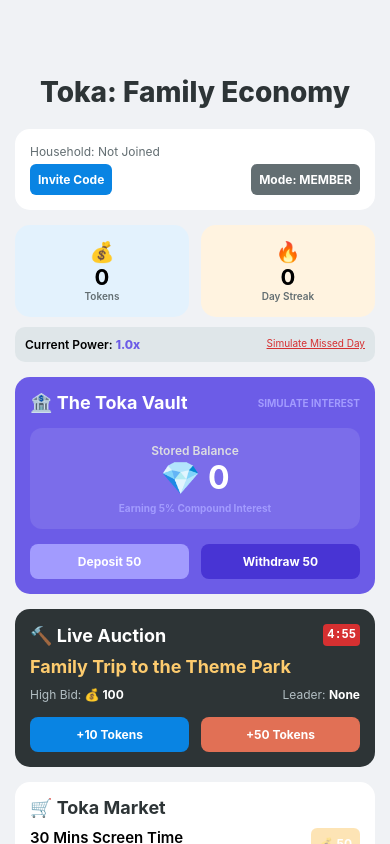
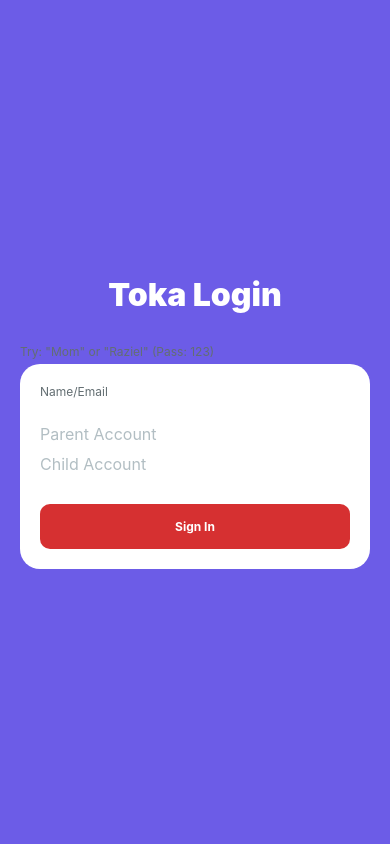
Before and after one commit to razielsevilla/toka, a React Native app: screen / in a window 390 px wide. Built offline with nearby package versions, Linux system fonts and the light colour scheme.

Commit message:
feat: implement real session-based auth (Login/Logout) and role-specific UI

```diff
--- a/App.tsx
+++ b/App.tsx
@@ -6,6 +6,9 @@ import { useTokaStore } from './src/store/useTokaStore';
 
 export default function App() {
   const {
+    currentUser,
+    login,
+    logout,
     user,
     tasks,
     transactions,
@@ -21,23 +24,30 @@ export default function App() {
     openMysteryBox,
     tickAuction,
     placeBid,
-    resetStreak
+    resetStreak,
   } = useTokaStore();
 
-  // --- PHASE 5: AUCTION TIMER TICK ---
+  const [email, setEmail] = React.useState('');
+  const [pass, setPass] = React.useState('');
+
+  // --- ALL HOOKS MUST BE HERE (TOP LEVEL) ---
+
   useEffect(() => {
+    // Only start the timer if a user is actually logged in
+    if (!currentUser) return;
+
     const interval = setInterval(() => {
       tickAuction();
     }, 1000);
     return () => clearInterval(interval);
-  }, [tickAuction]);
+  }, [tickAuction, currentUser]); // Added currentUser to dependencies
 
-  // --- PHASE 2: SNAP-TO-VERIFY ---
+  // --- HELPER FUNCTIONS ---
+
   const handlePickImage = async (taskId: string) => {
     const permissionResult = await ImagePicker.requestCameraPermissionsAsync();
-
-    if (permissionResult.granted === false) {
-      Alert.alert("Permission Required", "Toka needs camera access to verify chores!");
+    if (!permissionResult.granted) {
+      Alert.alert("Permission Required", "Toka needs camera access!");
       return;
     }
 
@@ -49,7 +59,7 @@ export default function App() {
 
     if (!result.canceled) {
       submitTask(taskId, result.assets[0].uri);
-      Alert.alert("Success", "Photo submitted! Wait for Admin approval.");
+      Alert.alert("Success", "Photo submitted!");
     }
   };
 
@@ -66,9 +76,47 @@ export default function App() {
     }
   };
 
+  // --- 1. AUTH GUARD (Now it's safe to return early) ---
+  if (!currentUser) {
+    return (
+      <View style={styles.authContainer}>
+        <Text style={styles.authTitle}>Toka Login</Text>
+        <Text style={styles.label}>Try: "Mom" or "Raziel" (Pass: 123)</Text>
+
+        <View style={styles.inputCard}>
+          <Text style={styles.label}>Name/Email</Text>
+          <View style={styles.mockInput}>
+            <TouchableOpacity onPress={() => setEmail('Mom')}>
+              <Text style={email === 'Mom' ? styles.selected : styles.unselected}>Parent Account</Text>
+            </TouchableOpacity>
+            <TouchableOpacity onPress={() => setEmail('Raziel')}>
+              <Text style={email === 'Raziel' ? styles.selected : styles.unselected}>Child Account</Text>
+            </TouchableOpacity>
+          </View>
+
+          <TouchableOpacity
+            style={styles.gachaButton}
+            onPress={() => {
+              if (!login(email, '123')) Alert.alert('Error', 'Invalid Credentials');
+            }}
+          >
+            <Text style={styles.buttonText}>Sign In</Text>
+          </TouchableOpacity>
+        </View>
+      </View>
+    );
+  }
+
+  // --- 2. DASHBOARD ---
   return (
     <View style={styles.container}>
       <StatusBar style="auto" />
+      <View style={styles.headerRow}>
+        <Text style={styles.welcomeText}>Hi, {currentUser.name}!</Text>
+        <TouchableOpacity onPress={logout} style={styles.logoutButton}>
+          <Text style={styles.logoutText}>Sign Out</Text>
+        </TouchableOpacity>
+      </View>
 
       <ScrollView contentContainerStyle={styles.scrollContent}>
         <Text style={styles.title}>Toka: Family Economy</Text>
@@ -89,7 +137,7 @@ export default function App() {
           </View>
         </View>
 
-        {/* --- USER STATS & PHASE 4 MULTIPLIERS --- */}
+        {/* --- USER STATS --- */}
         <View style={styles.statsRow}>
           <View style={[styles.statCard, {backgroundColor: '#E3F2FD'}]}>
             <Text style={styles.statEmoji}>💰</Text>
@@ -103,18 +151,7 @@ export default function App() {
           </View>
         </View>
 
-        <View style={styles.multiplierBar}>
-          <Text style={styles.multiplierText}>
-            Current Power: <Text style={styles.boldText}>
-              {user.streak >= 30 ? '2.0x' : user.streak >= 14 ? '1.5x' : user.streak >= 7 ? '1.2x' : '1.0x'}
-            </Text>
-          </Text>
-          <TouchableOpacity onPress={() => resetStreak()}>
-            <Text style={styles.resetText}>Simulate Missed Day</Text>
-          </TouchableOpacity>
-        </View>
-
-        {/* --- PHASE 6: THE TOKA VAULT --- */}
+        {/* --- VAULT SECTION --- */}
         <View style={[styles.section, {backgroundColor: '#6C5CE7'}]}>
           <View style={styles.row}>
             <Text style={[styles.subTitle, {color: '#FFF'}]}>🏦 The Toka Vault</Text>
@@ -145,7 +182,7 @@ export default function App() {
           </View>
         </View>
 
-        {/* --- PHASE 5: MONTHLY AUCTION --- */}
+        {/* --- AUCTION SECTION --- */}
         <View style={[styles.section, {backgroundColor: '#2D3436'}]}>
           <View style={styles.row}>
             <Text style={[styles.subTitle, {color: '#FFF'}]}>🔨 Live Auction</Text>
@@ -170,7 +207,7 @@ export default function App() {
           </View>
         </View>
 
-        {/* --- PHASE 3: THE MARKET --- */}
+        {/* --- MARKET SECTION --- */}
         <View style={styles.section}>
           <View style={styles.row}>
             <Text style={styles.subTitle}>🛒 Toka Market</Text>
@@ -201,7 +238,7 @@ export default function App() {
           </TouchableOpacity>
         </View>
 
-        {/* --- PHASE 2: CHORE LIST --- */}
+        {/* --- CHORE LIST --- */}
         <View style={styles.section}>
           <Text style={styles.subTitle}>🧹 Active Chores</Text>
           {tasks.map(task => (
@@ -253,6 +290,18 @@ const styles = StyleSheet.create({
   row: { flexDirection: 'row', justifyContent: 'space-between', alignItems: 'center' },
   subTitle: { fontSize: 18, fontWeight: 'bold', color: '#2D3436' },
   label: { fontSize: 12, color: '#636E72', marginBottom: 5 },
+
+  // Auth
+  authContainer: { flex: 1, backgroundColor: '#6C5CE7', justifyContent: 'center', padding: 20 },
+  authTitle: { fontSize: 32, fontWeight: '900', color: 'white', textAlign: 'center', marginBottom: 30 },
+  inputCard: { backgroundColor: 'white', padding: 20, borderRadius: 20, elevation: 5 },
+  mockInput: { marginVertical: 20, gap: 10 },
+  selected: { color: '#6C5CE7', fontWeight: 'bold', fontSize: 18 },
+  unselected: { color: '#B2BEC3', fontSize: 16 },
+  headerRow: { flexDirection: 'row', justifyContent: 'space-between', alignItems: 'center', paddingHorizontal: 20, marginTop: 50 },
+  welcomeText: { fontSize: 20, fontWeight: 'bold' },
+  logoutButton: { backgroundColor: '#FF7675', padding: 8, borderRadius: 8 },
+  logoutText: { color: 'white', fontWeight: 'bold', fontSize: 12 },
 
   // Stats
   statsRow: { flexDirection: 'row', justifyContent: 'space-between', marginBottom: 10 },
--- a/src/store/useTokaStore.ts
+++ b/src/store/useTokaStore.ts
@@ -12,6 +12,7 @@ interface User {
   tokens: number;
   streak: number;
   householdId: string | null;
+  password?: string; // Only for prototype logic
 }
 
 interface Task {
@@ -46,6 +47,8 @@ interface TokaState {
   };
   vaultBalance: number;
   interestRate: number;
+  currentUser: User | null;
+  mockUsers: User[];
 
   // Actions
   setRole: (role: UserRole) => void;
@@ -62,6 +65,8 @@ interface TokaState {
   depositToVault: (amount: number) => void;
   withdrawFromVault: (amount: number) => void;
   applyInterest: () => void;
+  login: (email: string, pass: string) => boolean;
+  logout: () => void;
 }
 
 // --- THE STORE ENGINE ---
@@ -96,6 +101,11 @@ export const useTokaStore = create<TokaState>((set, get) => ({
   },
   vaultBalance: 0,
   interestRate: 0.05,
+  currentUser: null,
+  mockUsers: [
+    { id: 'u_parent', name: 'Mom (Admin)', role: 'admin', tokens: 0, streak: 0, householdId: 'house_123', password: '123' },
+    { id: 'u_child', name: 'Raziel (Member)', role: 'member', tokens: 150, streak: 5, householdId: 'house_123', password: '123' },
+  ],
 
   // --- ACTIONS ---
 
@@ -357,4 +367,23 @@ export const useTokaStore = create<TokaState>((set, get) => ({
       ],
     }));
   },
+
+  login: (email, pass) => {
+    const { mockUsers } = get();
+    const user = mockUsers.find(
+      (u) =>
+        u.name.toLowerCase().includes(email.toLowerCase()) &&
+        u.password === pass
+    );
+
+    if (user) {
+      set({ user, currentUser: user });
+      return true;
+    }
+    return false;
+  },
+
+  logout: () => {
+    set({ currentUser: null });
+  },
 }));
```
